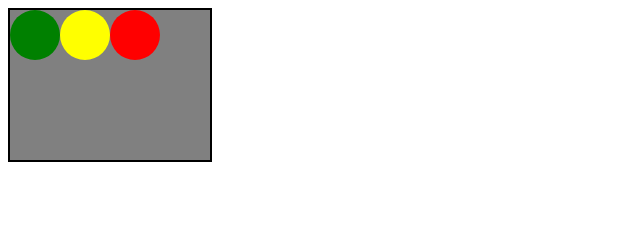
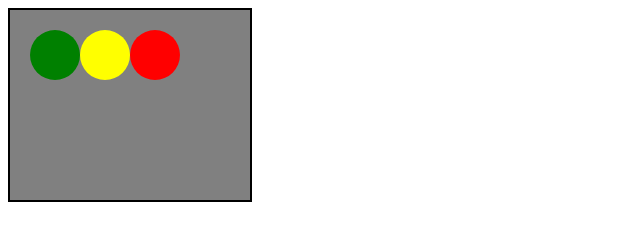
Before and after one commit to acciojob/box-model-gamesense31, a website: page main.html in a window 1280 px wide. Shown: the whole page, without its empty margins (0-640 px from the left). Drawn offline with Linux system fonts and the light colour scheme.

Commit message:
created a submission

```diff
--- a/main.html
+++ b/main.html
@@ -6,11 +6,12 @@
     <title>Document</title>
 </head>
 <style>
-    .main{
+    .container{
         border: 2px solid black;
         width: 200px;
         height: 150px;
         background-color: grey;
+		padding: 20px;
         text-align: center;
         display: flex;
     }
@@ -25,7 +26,7 @@
     .red { background-color: red; }
 </style>
 <body>
-    <div class="main">
+    <div class="container">
         <div class="light green"></div>
         <div class="light yellow"></div>
         <div class="light red"></div>
```
